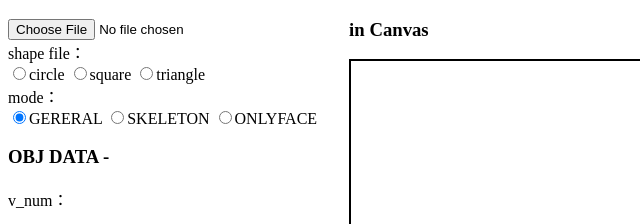
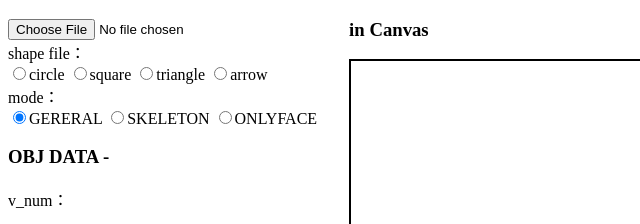
Before and after one commit to Ichi1234567/canvasLab, a plain HTML site: page demo/loadFile.html in a window 1280 px wide. Shown: the top 224 px of the page, 0-640 px from the left. Drawn offline with nearby package versions, Linux system fonts and the light colour scheme.

Commit message:
update demo page

```diff
--- a/demo/loadFile.html
+++ b/demo/loadFile.html
@@ -12,6 +12,7 @@
                 <input type="radio" name="shape" val="../picLib/circle.obj"/>circle
                 <input type="radio" name="shape" val="../picLib/square.obj"/>square
                 <input type="radio" name="shape" val="../picLib/triangle.obj"/>triangle
+                <input type="radio" name="shape" val="../picLib/arrowD.obj"/>arrow
             </div>
             <div>mode：<br>
                 <input type="radio" checked name="mode" val="GERERAL"/>GERERAL
```
